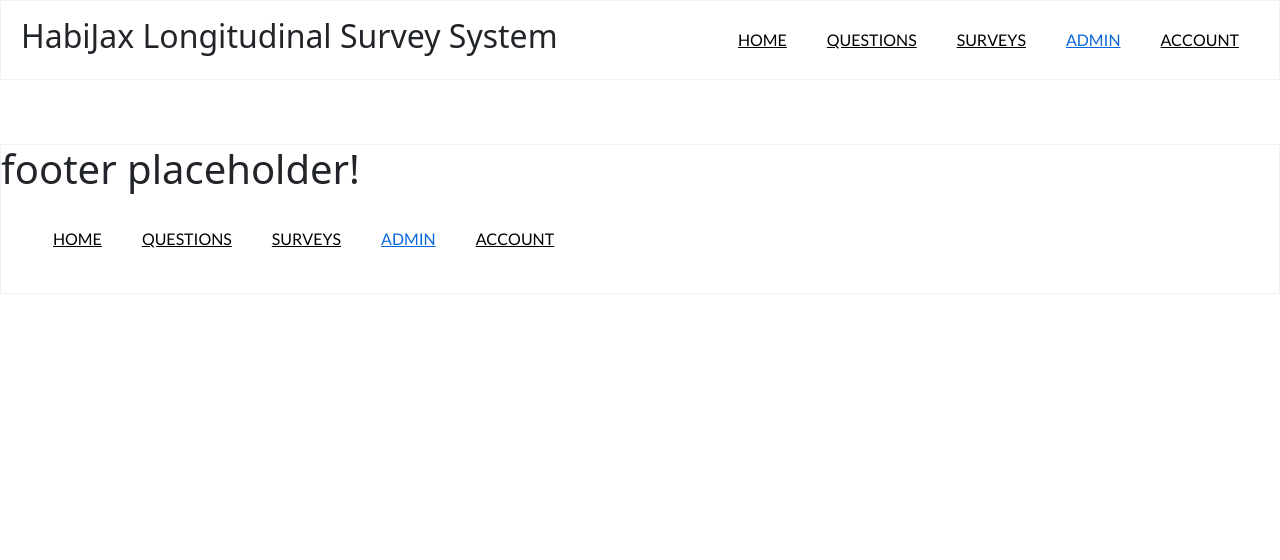
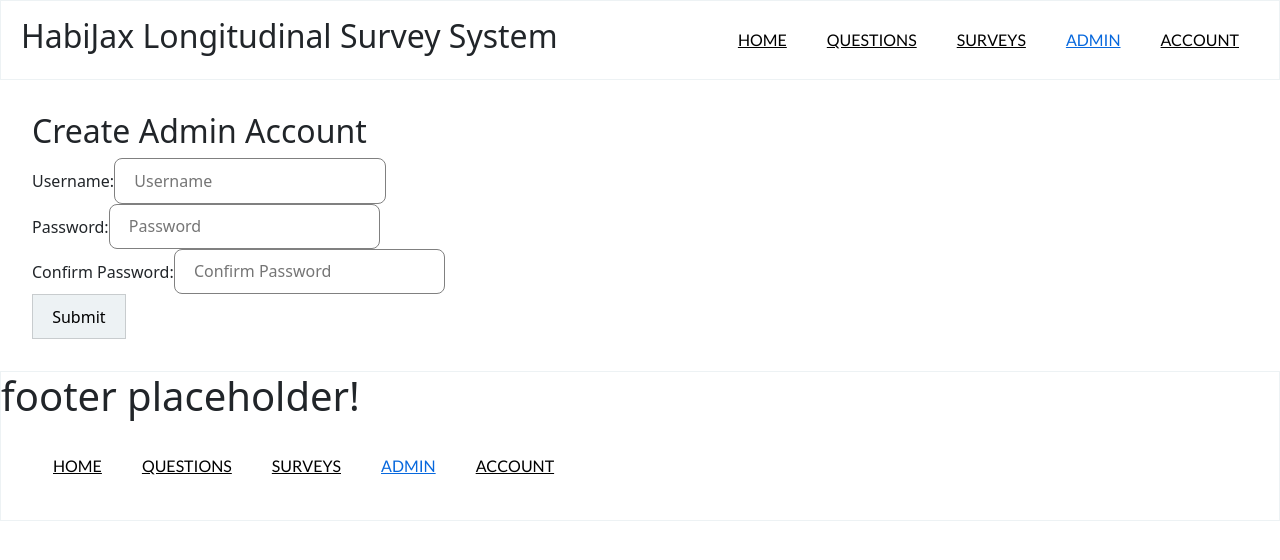
Before and after one commit to DevOspreysUNF/HabiJax-FirstIteration, a React (Vite) app in the folder lss-client-v1/: page /admin in a window 1280 px wide. Shown: the top 560 px of the page. Built offline with nearby package versions, Linux system fonts and the light colour scheme; a web font is replaced by a local one.

Commit message:
Login Functionality should be fixed.

```diff
--- a/lss-client-v1/src/App.tsx
+++ b/lss-client-v1/src/App.tsx
@@ -9,25 +9,24 @@ import "./css/App.css";
 import SurveyList from "./components/Surveys/SurveyList";
 import ResponseView from "./components/ResponseView";
 import SurveyDashboard from "./components/SurveyDashboard";
+import Login from "./components/Login";
+import AdminAccount from "./components/AdminAccount";
 
 function App() {
-
-
   return (
     <div className="App">
       <Navbar />
       <main>
         <Routes>
-          <Route path="/" element={<Home />} />
+          <Route path="/" element={<Login />} />
           <Route path="/surveys" element={<SurveyList />} />
           <Route path="/questions" element={<InputQuestion />} />
+          <Route path="/admin" element={<AdminAccount />} />
         </Routes>
       </main>
-			<Footer />
-
+      <Footer />
     </div>
   );
-
 }
 
 export default App;
--- /dev/null
+++ b/lss-client-v1/src/components/AdminAccount.tsx
@@ -0,0 +1,26 @@
+import React from "react";
+function AdminAccount() {
+  const submitHandler = (e: any) => {
+    e.preventDefault();
+    alert("Admin Account has been created!");
+  };
+  return (
+    <>
+      <h2>Create Admin Account</h2>
+      <form onSubmit={submitHandler}>
+        Username:
+        <input type="text" placeholder="Username" required />
+        <div className="col-md-6">
+          Password:
+          <input type="password" placeholder="Password" required />
+        </div>
+        <div>
+          Confirm Password:
+          <input type="password" placeholder="Confirm Password" required />
+        </div>
+        <button type="submit">Submit</button>
+      </form>
+    </>
+  );
+}
+export default AdminAccount;
--- a/lss-client-v1/src/components/Home.tsx
+++ b/lss-client-v1/src/components/Home.tsx
@@ -1,13 +1,14 @@
 import react from "react";
 import SurveyDashboard from "./SurveyDashboard";
+import LoginForm from "./LoginForm";
+import Login from "./Login";
 
 const Home = () => {
-	return (
-		<>
-			<h1>Dashboard</h1>
-			<SurveyDashboard></SurveyDashboard>
-		</>
-	);
+  return (
+    <>
+      <Login></Login>
+    </>
+  );
 };
 
 export default Home;
--- a/lss-client-v1/src/components/Login.tsx
+++ b/lss-client-v1/src/components/Login.tsx
@@ -1,10 +1,10 @@
 import { useState } from "react";
 import LoginForm from "./LoginForm";
-import "./css/App.css";
+import SurveyDashboard from "./SurveyDashboard";
 
 function Login() {
   const adminLogin = {
-    username: "n01433452@unf.edu",
+    username: "admin",
     password: "pass",
   };
 
@@ -37,9 +37,8 @@ function Login() {
     <div className="App">
       {user.username != "" ? (
         <>
-          <h1>Welcome to the Admin Dashboard!</h1>
-          <button onClick={Logout}>Logout</button>
-          <button>Create Account</button>
+          <h1>Dashboard</h1>
+          <SurveyDashboard></SurveyDashboard>
         </>
       ) : (
         <LoginForm Login={Login} error={error} />
--- a/lss-client-v1/src/components/LoginForm.tsx
+++ b/lss-client-v1/src/components/LoginForm.tsx
@@ -1,6 +1,6 @@
 import React, { useState } from "react";
 
-function LoginForm({ Login, error }) {
+function LoginForm({ Login, error }: { Login: any; error: any }) {
   const [details, setDetails] = useState({ username: "", password: "" });
   const submitHandler = (e: any) => {
     e.preventDefault();
```
Also changed, not shown: lss-client-v1/package.json (+27 -1 lines), 1 other file (tests, documents, lock files or other folders).
